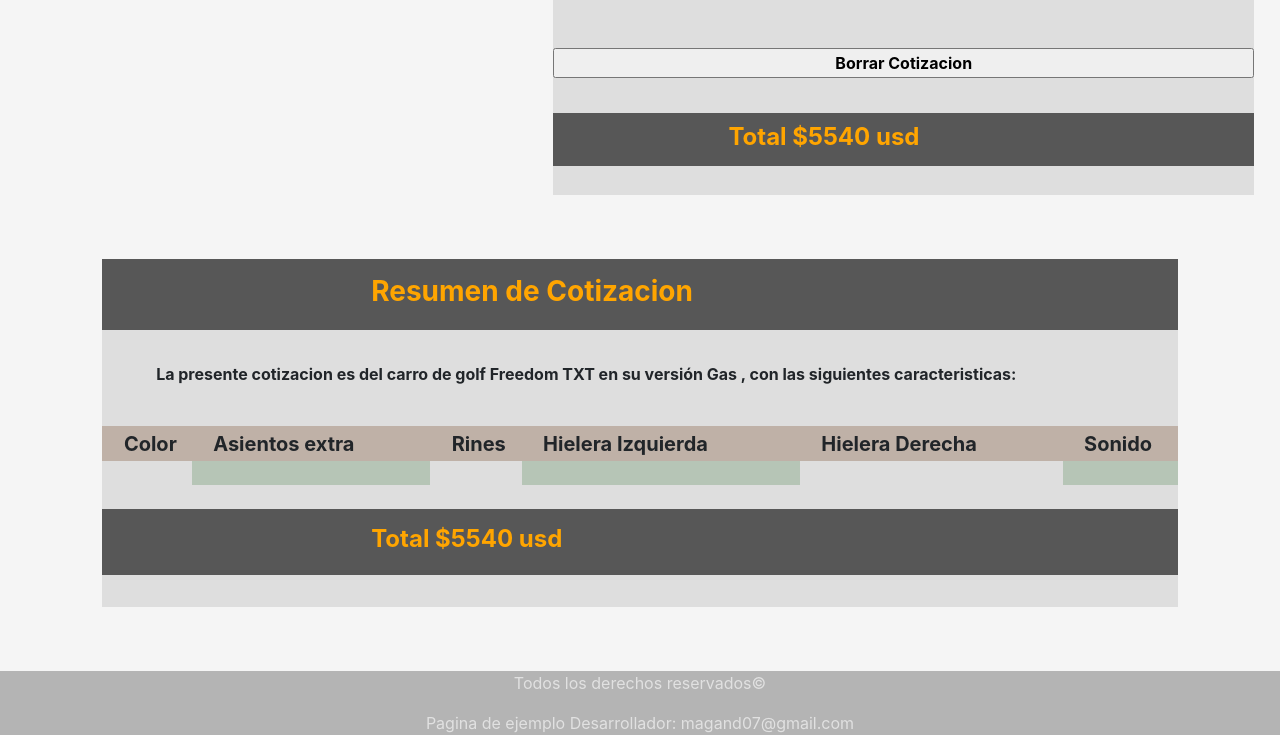
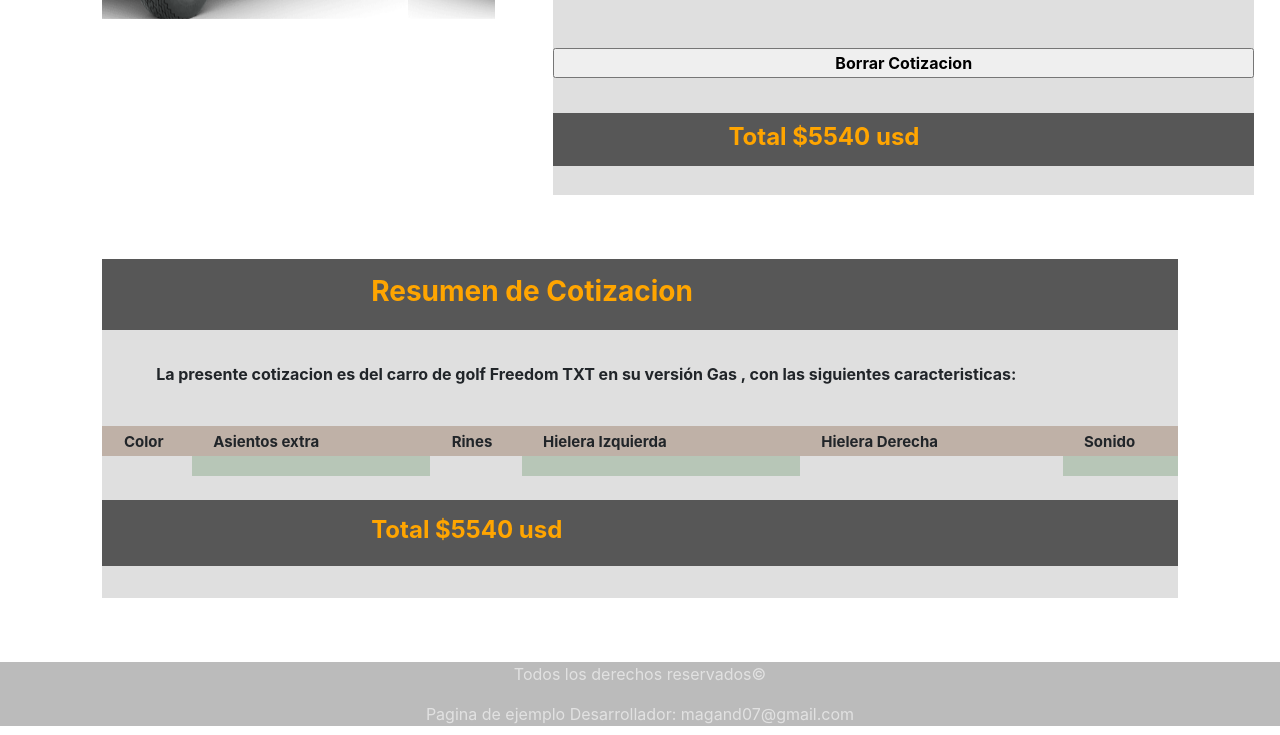
Before and after one commit to Magand07/cotizadorWeb, a plain HTML site: page index.html in a window 1280 px wide. Shown: the part 749-1484 px from the top of the page. Drawn offline with Linux system fonts and the light colour scheme.

Commit message:
fixed size image, fix bad cost

```diff
--- a/css/site.css
+++ b/css/site.css
@@ -6,14 +6,8 @@
 
     body {
         /*background: url("images/background.jpg");*/
-        background-color: whitesmoke;
+        background-color: white;
         background-size: cover;
-    }
-
-    .Contenedor_slider {
-        max-width: 45%;
-        max-height: 25%;
-        margin-right: 5%;
     }
 
     header img {
@@ -55,6 +49,19 @@
      border:black 2px solid;
      border:orange 1px solid;*/
         color: orange;
+    }
+
+    .Contenedor_slider {
+        max-width: 45%;
+        max-height: 25%;
+        margin-right: 5%;
+        margin-top: 5%;
+    }
+
+    .contenedor_imagen{
+        max-width: 45%;
+        max-height: 25%;
+
     }
 
     .boton_caract {
@@ -196,7 +203,7 @@
         padding-left: 15%;
         margin-right: 15%;
         padding: 25%;
-        font-size: 20px;
+        font-size: 15px;
         width: 100%;
     }
 
@@ -206,7 +213,8 @@
     }
 
     table td {
-        padding: 12px;
+        padding: 10px;
+        text-align: center;
     }
 
     .title2 {
--- a/index.html
+++ b/index.html
@@ -7,7 +7,6 @@
  * tel. 5547631372
  */
 -->
-
 <head>
   <meta charset="UTF-8">
   <meta http-equiv="Content-Type" content="text/html; charset=utf-8" />
@@ -32,6 +31,11 @@
   <script type='text/javascript' src="js/funciones.js"></script>
   <script type='text/javascript' src="js/info.js"></script>
   <script type='text/javascript' src="js/init.js"></script>
+
+  <meta http-equiv="Expires" content="0">
+  <meta http-equiv="Last-Modified" content="0">
+  <meta http-equiv="Cache-Control" content="no-cache, mustrevalidate">
+  <meta http-equiv="Pragma" content="no-cache">
 
   <title>Cotizador</title>
 </head>
--- a/js/funciones.js
+++ b/js/funciones.js
@@ -18,7 +18,22 @@ function setModelo(modelo){
                 $(".contenedor_imagen").show();
                 $("#Contenedor_slider").hide();
 
-            } else if (modelo == "Freedom TXT") {
+            }
+            if (modelo == "Freedom TXT") {
+                    carrito.setModelo("Freedom TXT");
+                    carrito.setType("Gas");
+                    carrito.setCost();
+                    showDescription(carrito.modelo, carrito.type);
+                    stotal = carrito.cost;
+
+                    document.getElementById("descripcion_carrito").innerHTML = descripcion_gas_txt;
+                    document.getElementById("modelo_tipo").innerHTML = modelo+carrito.type;
+                    document.getElementById("total").innerHTML = "Total $"+carrito.cost+" usd";
+                    document.getElementById("total_t").innerHTML = "Total $"+carrito.cost+" usd";
+                    document.getElementById("resume").innerHTML = "La presente cotizacion"+
+                                                                " es del carro de golf "+
+                                                                carrito.modelo + "  en su versión Gas"+
+                                                                " , con las siguientes caracteristicas:";
                 document.getElementById("botones_caracteristicas").innerHTML = "" +
                     "<ul>" +
                     inputs_adds_basics+input_colores_txt+
--- a/js/script.js
+++ b/js/script.js
@@ -37,7 +37,7 @@ function calcular(costo,nombre,input,id_tabla){
         var moneda = " usd";
 
         valor = input.value;
-        alert(valor+" id tabla: "+id_tabla+" input "+input);
+        //alert(valor+" id tabla: "+id_tabla+" input "+input);
         if (valor == "false") {
           var respuesta = confirm("Cancelar "+nombre+"?");
           if (respuesta) {
@@ -76,6 +76,7 @@ function cambiarColor(clase,input){
   if(bandera == "false"){
     $("."+clase).hide();
     input.value = true;
+    $(".negro").show();
   }else{
     input.value = false;
     allColorsOff();
```
Also changed, not shown: images/rxv/windshield/split.png, images/rxv/windshield/tinted.png.
